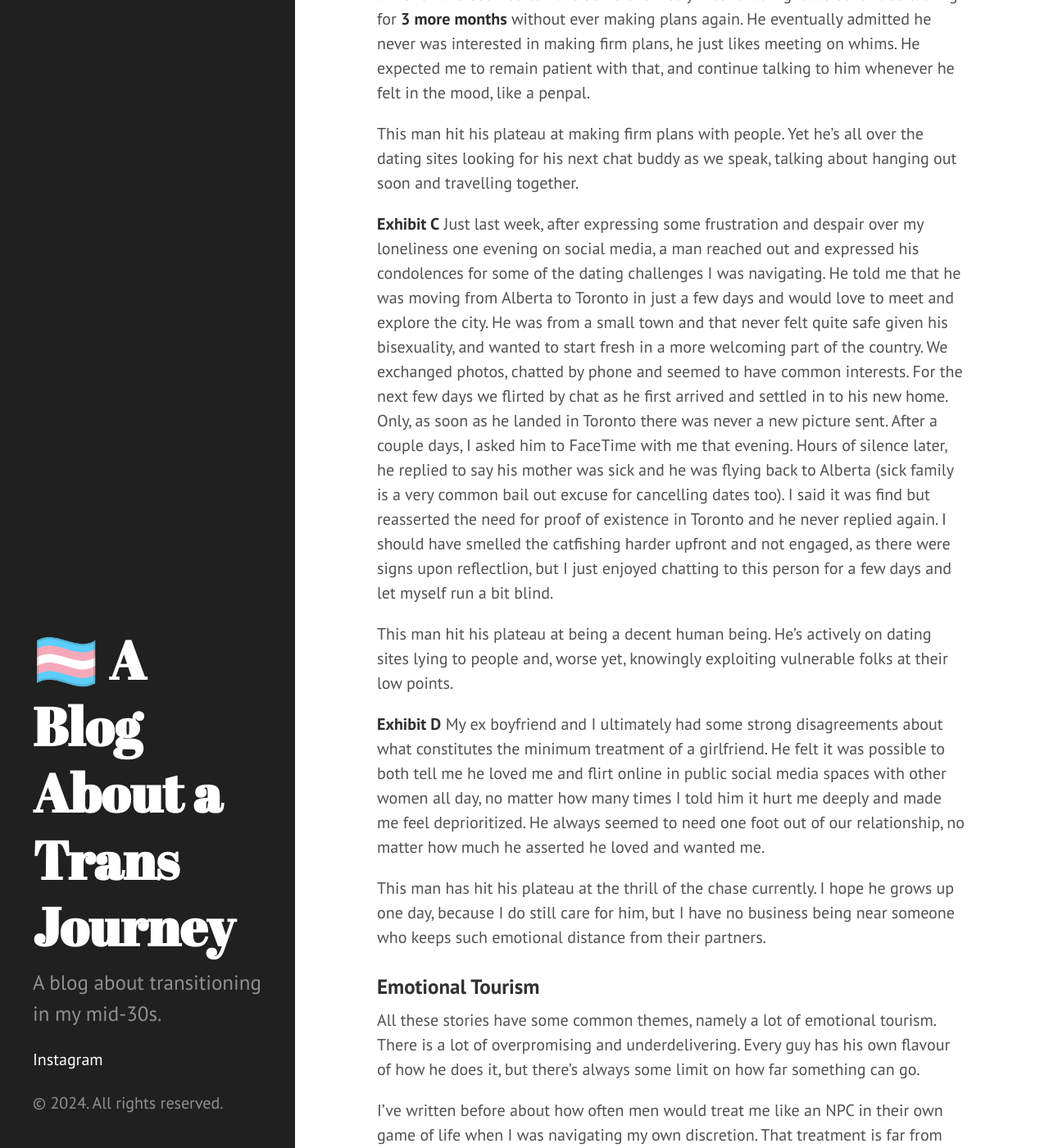
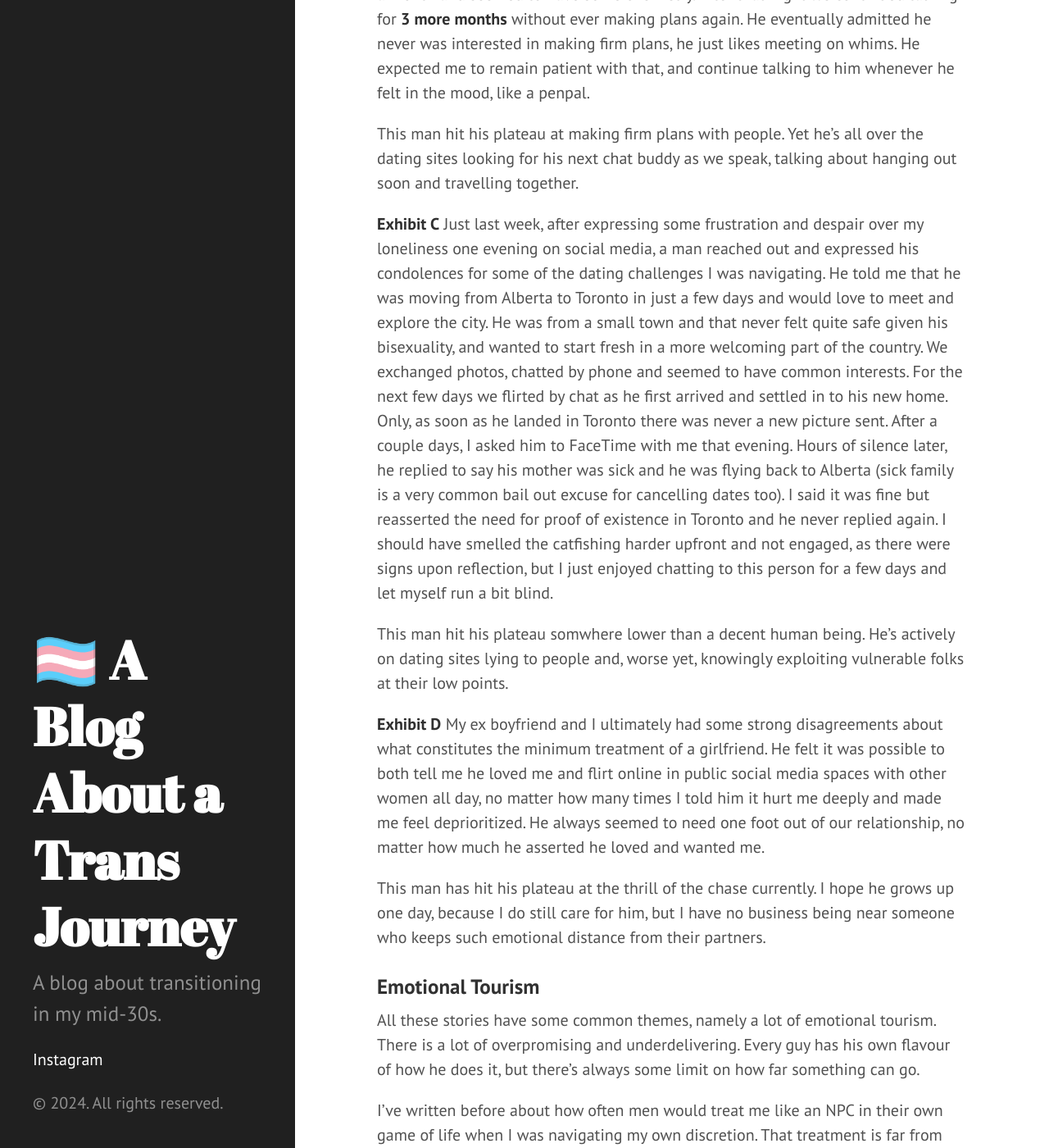
Before and after one commit to sea-and-kai/trans-journey-blog, a Jekyll site: the page built from _posts/2024-07-10-relationships-are-my-greatest-life-challenge.md, in a window 1280 px wide and 1400 px high, scrolled down 1646 px. Shown: the whole window at 82% size. Built offline with Jekyll 4.4.1, drawn with Linux system fonts in a browser that asks for light colours; some of the changed text lies outside the part shown.

Commit message:
typo fixes

```diff
--- a/_posts/2024-07-10-relationships-are-my-greatest-life-challenge.md
+++ b/_posts/2024-07-10-relationships-are-my-greatest-life-challenge.md
@@ -29,9 +29,9 @@
 
 This man hit his plateau at making firm plans with people. Yet he's all over the dating sites looking for his next chat buddy as we speak, talking about hanging out soon and travelling together.
 
-**Exhibit C** Just last week, after expressing some frustration and despair over my loneliness one evening on social media, a man reached out and expressed his condolences for some of the dating challenges I was navigating. He told me that he was moving from Alberta to Toronto in just a few days and would love to meet and explore the city. He was from a small town and that never felt quite safe given his bisexuality, and wanted to start fresh in a more welcoming part of the country. We exchanged photos, chatted by phone and seemed to have common interests. For the next few days we flirted by chat as he first arrived and settled in to his new home. Only, as soon as he landed in Toronto there was never a new picture sent. After a couple days, I asked him to FaceTime with me that evening. Hours of silence later, he replied to say his mother was sick and he was flying back to Alberta (sick family is a very common bail out excuse for cancelling dates too). I said it was find but reasserted the need for proof of existence in Toronto and he never replied again. I should have smelled the catfishing harder upfront and not engaged, as there were signs upon reflectlion, but I just enjoyed chatting to this person for a few days and let myself run a bit blind.
+**Exhibit C** Just last week, after expressing some frustration and despair over my loneliness one evening on social media, a man reached out and expressed his condolences for some of the dating challenges I was navigating. He told me that he was moving from Alberta to Toronto in just a few days and would love to meet and explore the city. He was from a small town and that never felt quite safe given his bisexuality, and wanted to start fresh in a more welcoming part of the country. We exchanged photos, chatted by phone and seemed to have common interests. For the next few days we flirted by chat as he first arrived and settled in to his new home. Only, as soon as he landed in Toronto there was never a new picture sent. After a couple days, I asked him to FaceTime with me that evening. Hours of silence later, he replied to say his mother was sick and he was flying back to Alberta (sick family is a very common bail out excuse for cancelling dates too). I said it was fine but reasserted the need for proof of existence in Toronto and he never replied again. I should have smelled the catfishing harder upfront and not engaged, as there were signs upon reflection, but I just enjoyed chatting to this person for a few days and let myself run a bit blind.
 
-This man hit his plateau at being a decent human being. He's actively on dating sites lying to people and, worse yet, knowingly exploiting vulnerable folks at their low points.
+This man hit his plateau somwhere lower than a decent human being. He's actively on dating sites lying to people and, worse yet, knowingly exploiting vulnerable folks at their low points.
 
 **Exhibit D** My ex boyfriend and I ultimately had some strong disagreements about what constitutes the minimum treatment of a girlfriend. He felt it was possible to both tell me he loved me and flirt online in public social media spaces with other women all day, no matter how many times I told him it hurt me deeply and made me feel deprioritized. He always seemed to need one foot out of our relationship, no matter how much he asserted he loved and wanted me.
 
```
Also changed, not shown: other parts of _posts/2024-07-10-relationships-are-my-greatest-life-challenge.md (+1 -1 lines).
